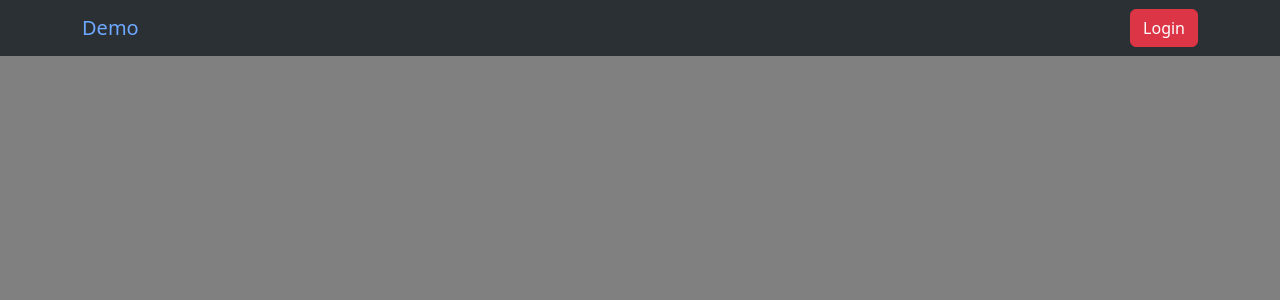
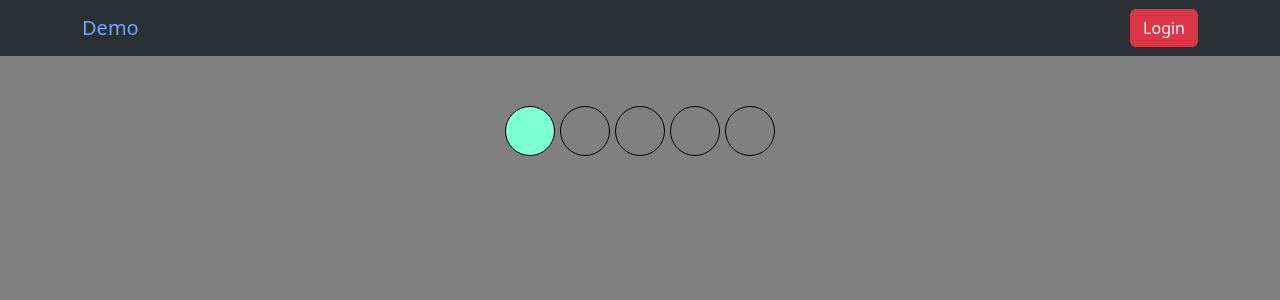
Before and after one commit to Foxhog-x/LoginLoom-Seamless-Authentication-with-React-and-NodeJS, a React (Vite) app in the folder login_react_bootstrap/: page /starrating in a window 1280 px wide. Before the commit this address had no page. Shown: the top 300 px of the page. Built offline with nearby package versions, Linux system fonts and the light colour scheme.

Commit message:
star rating page

```diff
--- a/login_react_bootstrap/src/App.css
+++ b/login_react_bootstrap/src/App.css
@@ -88,3 +88,18 @@ background: linear-gradient(170deg, rgba(191,191,191,0.8926164215686274) 9%, rgb
 .bg_ground{
     background-image: url(../public/background_accordance.jpg);
 }
+
+
+#star{
+    width: 50px;
+    height: 50px;
+    border: 1px solid black;
+    border-radius: 50%;
+}
+
+.show{
+    background-color: aquamarine;
+}
+.hidden{
+    background-color: none ;
+}
--- a/login_react_bootstrap/src/App.jsx
+++ b/login_react_bootstrap/src/App.jsx
@@ -14,6 +14,7 @@ import { Fileupload } from "./pages/Fileupload";
 import { useState } from "react";
 import { Accoradancepage } from "./pages/Accoradancepage";
 import { Colorchangepage } from "./pages/Colorchangepage";
+import { Starratingpage } from "./pages/Starratingpage";
 
 function App() {
   const [showToast, setShowToast] = useState(false);
@@ -63,6 +64,7 @@ function App() {
             />
             <Route exact path="/accordance" element={<Accoradancepage />} />
             <Route exact path="/colorchange" element={<Colorchangepage />} />
+            <Route export path="/starrating" element={<Starratingpage />} />
           </Routes>
         </div>
       </Router>
--- a/login_react_bootstrap/src/pages/Colorchangepage.jsx
+++ b/login_react_bootstrap/src/pages/Colorchangepage.jsx
@@ -47,7 +47,6 @@ export const Colorchangepage = () => {
       case "hex":
         setShowColorType(`hex ${allRgbArray}`);
         document.body.style = `background: ${allRgbArray}`;
-
         break;
       default:
         break;
--- /dev/null
+++ b/login_react_bootstrap/src/pages/Starratingpage.jsx
@@ -0,0 +1,42 @@
+import { useState } from "react";
+
+export const Starratingpage = ({ noofStars = 5 }) => {
+  const [rating, setRating] = useState(null);
+  const [hover, setHover] = useState(0);
+  const handleMouseMove = (getElementIndex) => {
+    setHover(getElementIndex);
+  };
+
+  const handleMouseLeave = () => {
+    setHover(rating);
+    console.log(rating);
+  };
+
+  const handleSelected = (getIndexofElement) => {
+    setRating(getIndexofElement);
+  };
+  return (
+    <div
+      style={{
+        display: "flex",
+        justifyContent: "center",
+        marginTop: "50px",
+        gap: "5px",
+      }}
+    >
+      {[...Array(noofStars)].map((_, index) => {
+        // index += 1;
+        return (
+          <span
+            key={index}
+            id="star"
+            className={index <= (hover || rating) ? "show" : "hidden"}
+            onClick={() => handleSelected(index)}
+            onMouseMove={() => handleMouseMove(index)}
+            onMouseLeave={() => handleMouseLeave()}
+          ></span>
+        );
+      })}
+    </div>
+  );
+};
```
